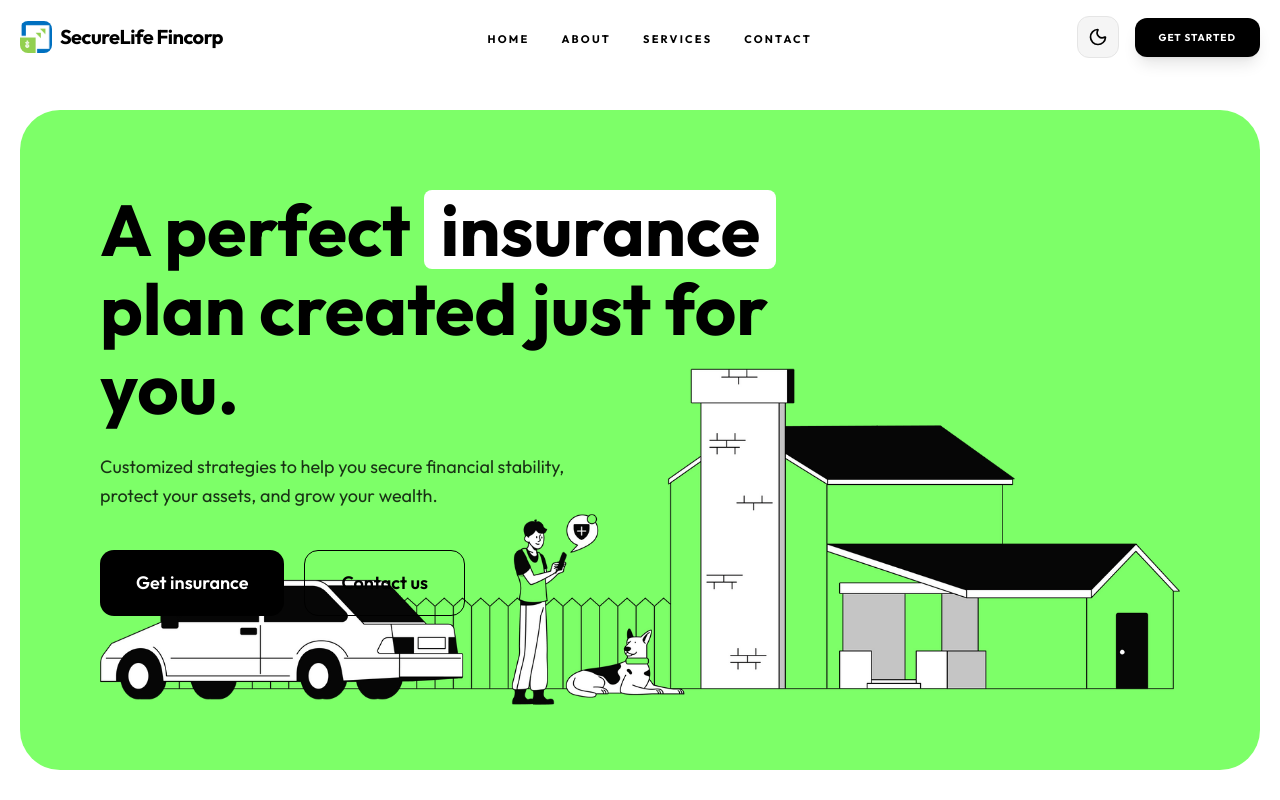
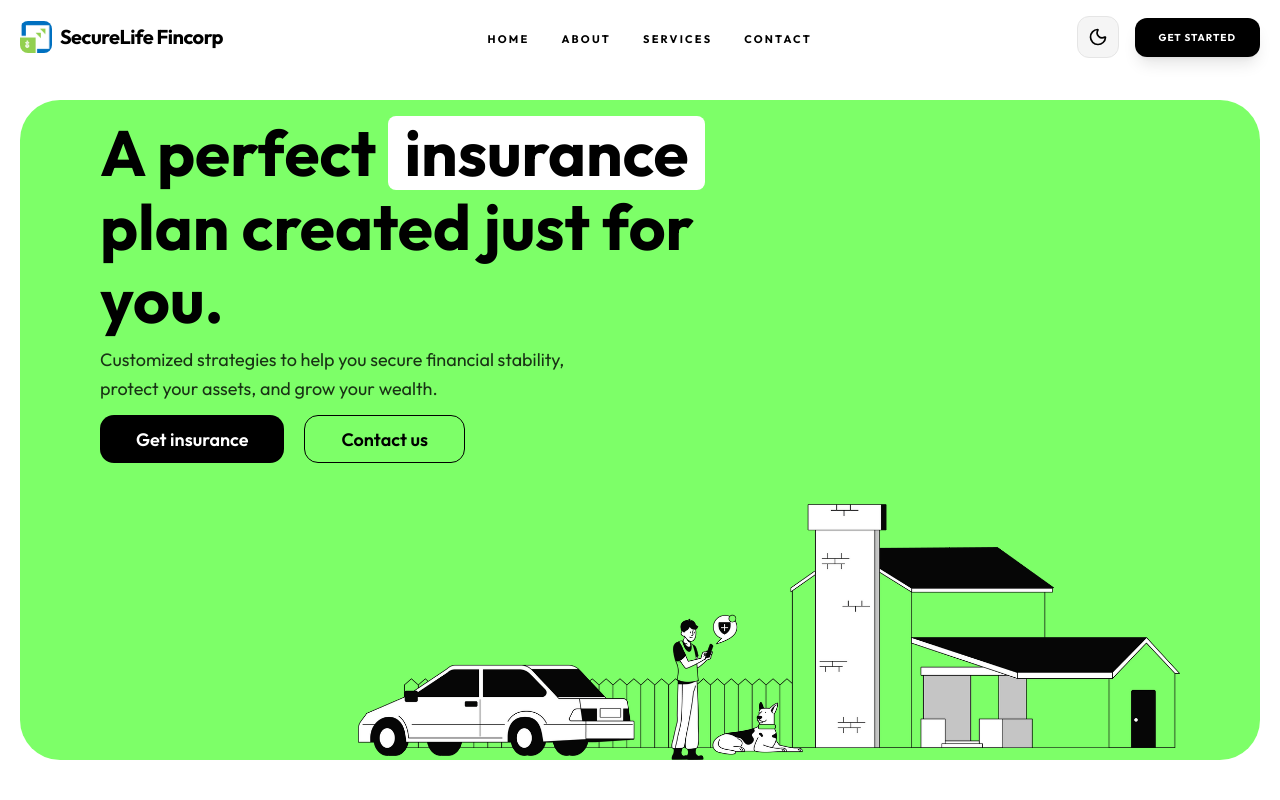
Before and after one commit to mayur5689/SecureLifeFincorp, a Next.js app: page / in a window 1280 px wide. Shown: the top 800 px of the page. Built offline with nearby package versions, Linux system fonts and the light colour scheme.

Commit message:
feat: add Hero component with title, description, call-to-action buttons, and an image.

```diff
--- a/src/components/Hero.tsx
+++ b/src/components/Hero.tsx
@@ -2,38 +2,63 @@ import Image from 'next/image';
 
 export function Hero() {
     return (
-        <section className="w-full min-h-screen lg:min-h-screen flex items-center justify-center p-5 pt-[80px] md:pt-[100px] bg-white dark:bg-[#0a0a0a] transition-colors duration-300">
-            <div className="w-full max-w-[1400px] relative">
-                <div className="w-full bg-brand-green rounded-[40px] relative overflow-hidden px-6 md:px-20 pt-12 md:pt-20 flex flex-col min-h-[600px] sm:min-h-[700px] md:min-h-[600px] lg:h-[calc(100vh-140px)]">
-                    <div className="max-w-[700px] z-10 text-center md:text-left relative">
-                        <h1 className="text-3xl sm:text-4xl md:text-6xl lg:text-[72px] font-bold leading-[1.1] text-black mb-4 md:mb-6">
-                            A perfect <span className="bg-white text-black px-3 md:px-4 rounded-lg inline-block">insurance</span> plan created just for you.
+        <section
+            className="w-full flex items-center justify-center p-4 sm:p-5 pt-[80px] md:pt-[100px] bg-white dark:bg-[#0a0a0a] transition-colors duration-300"
+            style={{
+                height: 'clamp(550px, calc(100svh - 20px), 100svh)',
+                maxHeight: '100svh'
+            }}
+        >
+            <div className="w-full max-w-[1400px] relative h-full">
+                <div
+                    className="w-full h-full bg-brand-green rounded-[32px] sm:rounded-[40px] relative overflow-hidden px-5 sm:px-6 md:px-20 flex flex-col items-center md:items-start justify-center md:justify-start md:pt-20"
+                    style={{ paddingTop: 'clamp(1rem, 2vh, 5rem)', paddingBottom: 'clamp(0.5rem, 1vh, 2rem)' }}
+                >
+                    {/* Text Content - Vertically centered on mobile */}
+                    <div className="max-w-[700px] z-10 text-center md:text-left relative flex-shrink-0">
+                        <h1
+                            className="font-bold leading-[1.15] text-black"
+                            style={{ fontSize: 'clamp(1.4rem, 5vw, 4.5rem)', marginBottom: 'clamp(0.4rem, 1vh, 1.5rem)' }}
+                        >
+                            A perfect <span className="bg-white text-black px-2 sm:px-3 md:px-4 rounded-lg inline-block">insurance</span> plan created just for you.
                         </h1>
-                        <p className="text-sm md:text-lg leading-relaxed text-black/80 mb-8 md:mb-10 max-w-[500px] mx-auto md:mx-0">
+                        <p
+                            className="leading-relaxed text-black/80 max-w-[350px] sm:max-w-[500px] mx-auto md:mx-0"
+                            style={{ fontSize: 'clamp(0.7rem, 2vw, 1.125rem)', marginBottom: 'clamp(0.6rem, 1.5vh, 2.5rem)' }}
+                        >
                             Customized strategies to help you secure financial stability, protect your assets, and grow your wealth.
                         </p>
 
-                        <div className="flex flex-col sm:flex-row justify-center md:justify-start gap-3 md:gap-5">
-                            <button className="bg-black text-white px-9 py-3.5 md:py-[18px] rounded-[14px] text-base md:text-lg font-semibold transition-all hover:bg-neutral-800 hover:-translate-y-0.5 active:scale-95">
+                        <div className="flex flex-col sm:flex-row justify-center md:justify-start gap-2 sm:gap-3 md:gap-5">
+                            <button
+                                className="bg-black text-white rounded-[10px] sm:rounded-[14px] font-semibold transition-all hover:bg-neutral-800 hover:-translate-y-0.5 active:scale-95"
+                                style={{ padding: 'clamp(0.5rem, 1.2vh, 1.125rem) clamp(1.25rem, 4vw, 2.25rem)', fontSize: 'clamp(0.7rem, 2vw, 1.125rem)' }}
+                            >
                                 Get insurance
                             </button>
-                            <button className="bg-transparent text-black border border-black px-9 py-3.5 md:py-[18px] rounded-[14px] text-base md:text-lg font-semibold transition-all hover:bg-black/5 hover:-translate-y-0.5 active:scale-95">
+                            <button
+                                className="bg-transparent text-black border border-black rounded-[10px] sm:rounded-[14px] font-semibold transition-all hover:bg-black/5 hover:-translate-y-0.5 active:scale-95"
+                                style={{ padding: 'clamp(0.5rem, 1.2vh, 1.125rem) clamp(1.25rem, 4vw, 2.25rem)', fontSize: 'clamp(0.7rem, 2vw, 1.125rem)' }}
+                            >
                                 Contact us
                             </button>
                         </div>
                     </div>
 
-                    <div className="relative w-full flex-grow flex items-end justify-center md:justify-end mt-2 md:-mt-[120px] lg:-mt-[180px]">
-                        <div className="relative h-[320px] sm:h-[400px] md:h-full w-full flex items-end justify-center md:justify-end">
+                    {/* Hero Image - Fixed at bottom */}
+                    <div className="absolute bottom-0 left-0 right-0 flex items-end justify-center md:justify-end md:right-10 lg:right-20 pointer-events-none">
                         <Image
                             src="/images/hero-bg.png"
                             alt="Insurance Illustration"
                             width={1000}
                             height={580}
                             priority
-                                className="w-auto h-full max-h-[450px] md:max-h-[650px] object-contain object-bottom translate-y-[-20%] md:translate-y-[-10%] lg:translate-y-[-20%]"
+                            className="w-auto object-contain object-bottom"
+                            style={{
+                                height: 'clamp(140px, 32vh, 650px)',
+                                maxHeight: '45%'
+                            }}
                         />
-                        </div>
                     </div>
                 </div>
             </div>
```
Lines whose indentation alone changed are shown as unchanged.
